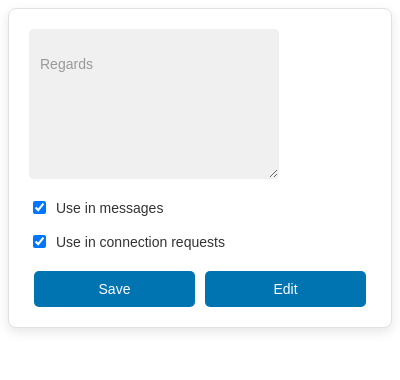
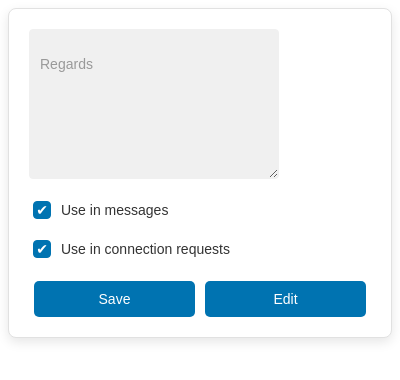
Before and after one commit to prvashisht/signature-sync, a browser extension: page popup.html in a window 400 px wide. Drawn offline with Linux system fonts and the light colour scheme.

Commit message:
feat: Improve checkbox UI in the popup

```diff
--- a/popup.css
+++ b/popup.css
@@ -24,13 +24,11 @@
     min-width: 200px;
     outline: 2px solid #0073b1;
     padding: 10px;
-    /* resize: none; */
     transition-duration: 0.3s;
     transition-property: background-color, color, border, outline;
     width: 250px;
 }
 
-/* change outline, border, background, and text color slightly when focused */
 .signatureText #signature:focus {
     background-color: #fff;
     border: 1px solid #005f8d;
@@ -56,6 +54,37 @@
 
 .enableCheck input {
     margin-right: 10px;
+    width: 18px;
+    height: 18px;
+    -webkit-appearance: none;
+    -moz-appearance: none;
+    appearance: none;
+    background-color: #fff;
+    border: 1px solid #ccc;
+    border-radius: 4px;
+    outline: none;
+    cursor: pointer;
+    display: flex;
+    align-items: center;
+    justify-content: center;
+    transition: background-color 0.3s, border-color 0.3s;
+}
+
+
+.enableCheck input:checked {
+    background-color: #0073b1;
+    border-color: #0073b1;
+}
+.enableCheck input:checked::before {
+    content: '\2714'; /* Heavy Check Mark */
+    display: block;
+    color: #fff;
+    font-size: 14px;
+    line-height: 1;
+}
+
+.enableCheck input:hover {
+    border-color: #0073b1;
 }
 
 .buttonContainer {
```
